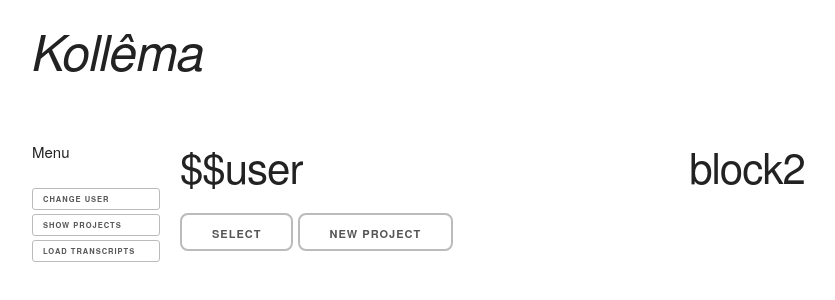
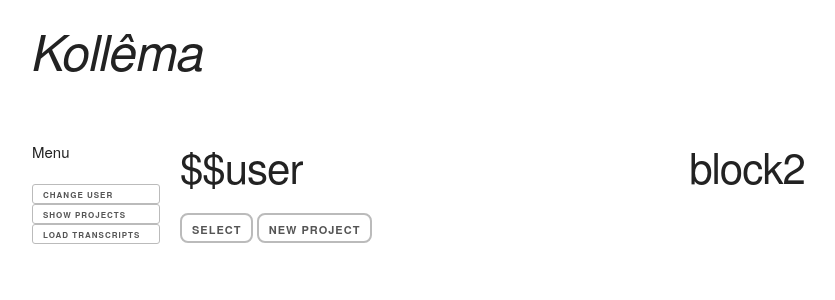
Before and after one commit to gribskov/biocomputing, a plain HTML site: page kollema/static/dashboard.html in a window 1280 px wide. Shown: the whole page, without its empty margins (148-983 px from the left). Drawn offline with nearby package versions, Linux system fonts and the light colour scheme; no server answers; files whose address does not match are found by name.

Commit message:
kollema - css syles - better integration of buttons to use common base, decreased base font size, re-dimensioned some pixel sizes as rem

```diff
--- a/kollema/static/css/kollema.css
+++ b/kollema/static/css/kollema.css
@@ -3,25 +3,46 @@
 additional styles  that alter/extend normalize/skeleton
 */
 
+/* Base Styles
+–––––––––––––––––––––––––––––––––––––––––––––––––– */
+/* NOTE
+html is set to 62.5% so that all the REM measurements throughout Skeleton
+are based on 10px sizing. So basically 1.5rem = 15px :) */
+html {
+  font-size: 62.5%; }
+body {
+    /* kollema: change base size to 1.5->1.2em, line-height 1.6->1.28 */
+    font-size: 1.2em; /* currently ems cause chrome bug misinterpreting rems on body element */
+    line-height: 1.28;
+    font-weight: 400;
+    font-family: "Raleway", "HelveticaNeue", "Helvetica Neue", Helvetica, Arial, sans-serif;
+    color: #222;
+}
+
 /* button
 overrides skeleton button style (skeleton)
+height, line-height: 5rem (38px)
+padding: 0 2rem (0 30px)
+font-size: 1.1rem (11px)
 border: 2px (1px)
 border-radius: 8px (4px)
 on focus, background-color: #AADDFF (none)
 */
 .button,
 button,
+.menubutton,
+menubutton,
 input[type="submit"],
 input[type="reset"],
 input[type="button"] {
   display: inline-block;
-  height: 38px;
-  padding: 0 30px;
+  height: 3rem;
+  padding: 0 1rem;
   color: #555;
   text-align: center;
-  font-size: 11px;
+  font-size: 1.1rem;
   font-weight: 600;
-  line-height: 38px;
+  line-height: 3rem;
   letter-spacing: .1rem;
   text-transform: uppercase;
   text-decoration: none;
@@ -30,14 +51,19 @@ input[type="button"] {
   border-radius: 8px;
   border: 2px solid #bbb;
   cursor: pointer;
-  box-sizing: border-box; }
+  box-sizing: border-box;
+}
 .button:hover,
 button:hover,
+.menubutton:hover,
+menubutton:hover,
 input[type="submit"]:hover,
 input[type="reset"]:hover,
 input[type="button"]:hover,
 .button:focus,
 button:focus,
+.menubutton:focus,
+menubutton:focus,
 input[type="submit"]:focus,
 input[type="reset"]:focus,
 input[type="button"]:focus {
@@ -67,7 +93,22 @@ input[type="button"].button-primary:focus {
   background-color: #1EAEDB;
   border-color: #1EAEDB; }
 
-/* The Modal (background) */
+/* Menu Buttons - overrides basic button styles
+–––––––––––––––––––––––––––––––––––––––––––––––––– */
+.menubutton,
+menubutton {
+  /* display: inline-block; */
+  height: 2.0rem;
+  width: 100%; /* added for menu */
+  padding: 0 10px;
+  text-align: left;
+  font-size: 0.8rem;
+  line-height: 2.0rem;
+  border-radius: 3px;
+  border: 1px solid #bbb;
+}
+
+/* Modal dialog box (background) */
 .modal {
     display: none; /* Hidden by default */
     position: fixed; /* Stay in place */
@@ -133,37 +174,3 @@ input[type="button"].button-primary:focus {
     border: 2px solid #aaa;
     background-color: #e8e8e8;
 }
-
-/* Menu Buttons
-–––––––––––––––––––––––––––––––––––––––––––––––––– */
-.menubutton,
-menubutton,
-input[type="submit"],
-input[type="reset"],
-input[type="button"] {
-  display: inline-block;
-  /*height: 3.0rem;*/
-  width: 100%;
-  padding: 0 10px;
-  color: #555;
-  text-align: left;
-  font-size: 0.75rem;
-  font-weight: 600;
-  line-height: 2.0rem;
-  letter-spacing: .1rem;
-  text-transform: uppercase;
-  text-decoration: none;
-  white-space: nowrap;
-  background-color: transparent;
-  border-radius: 3px;
-  border: 1px solid #bbb;
-  cursor: pointer;
-  box-sizing: border-box; }
-.menubutton:hover,
-menubutton:hover,
-.menubutton:focus,
-menubutton:focus {
-  color: #FFF;
-  background-color: #000;
-  border-color: #888;
-  outline: 0; }
```
